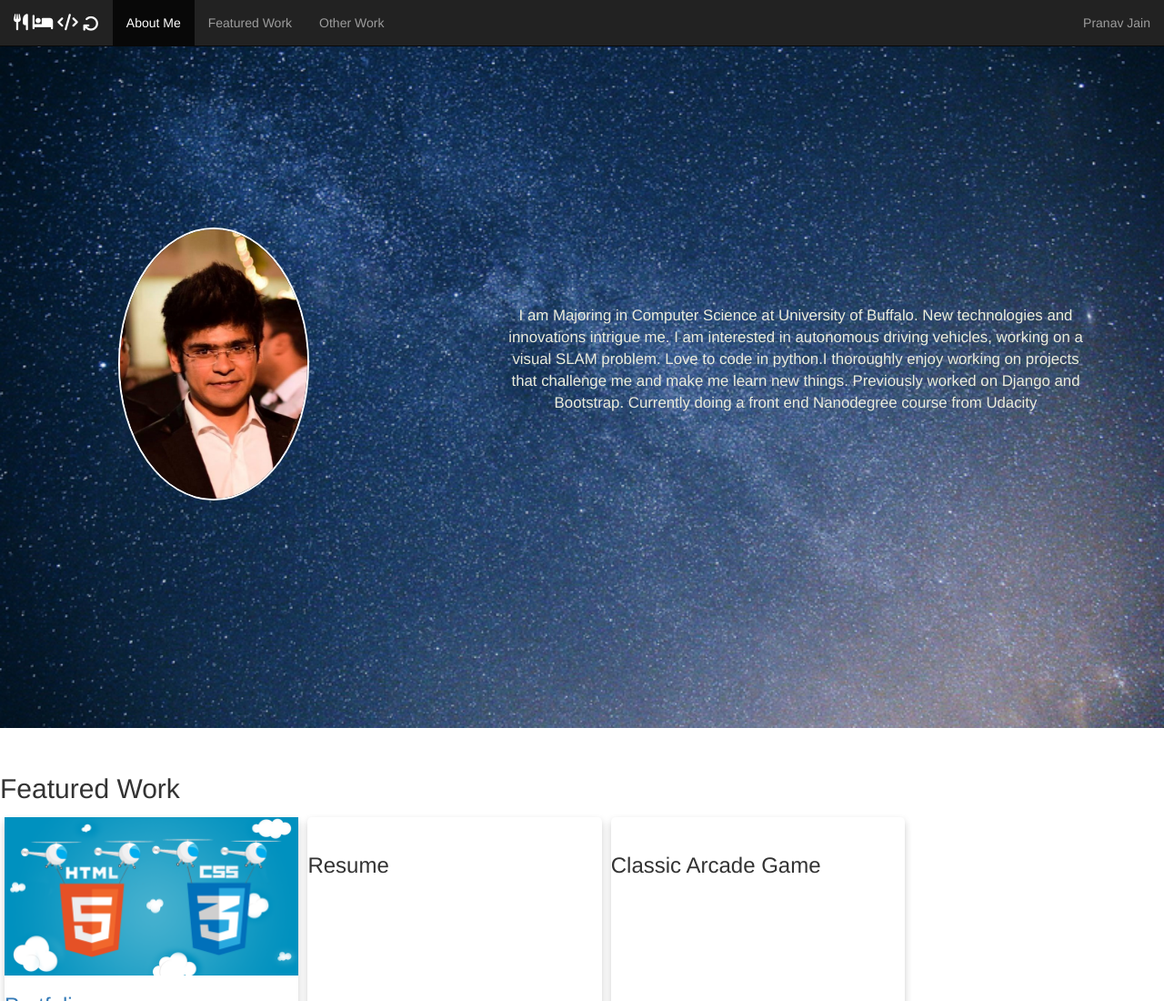
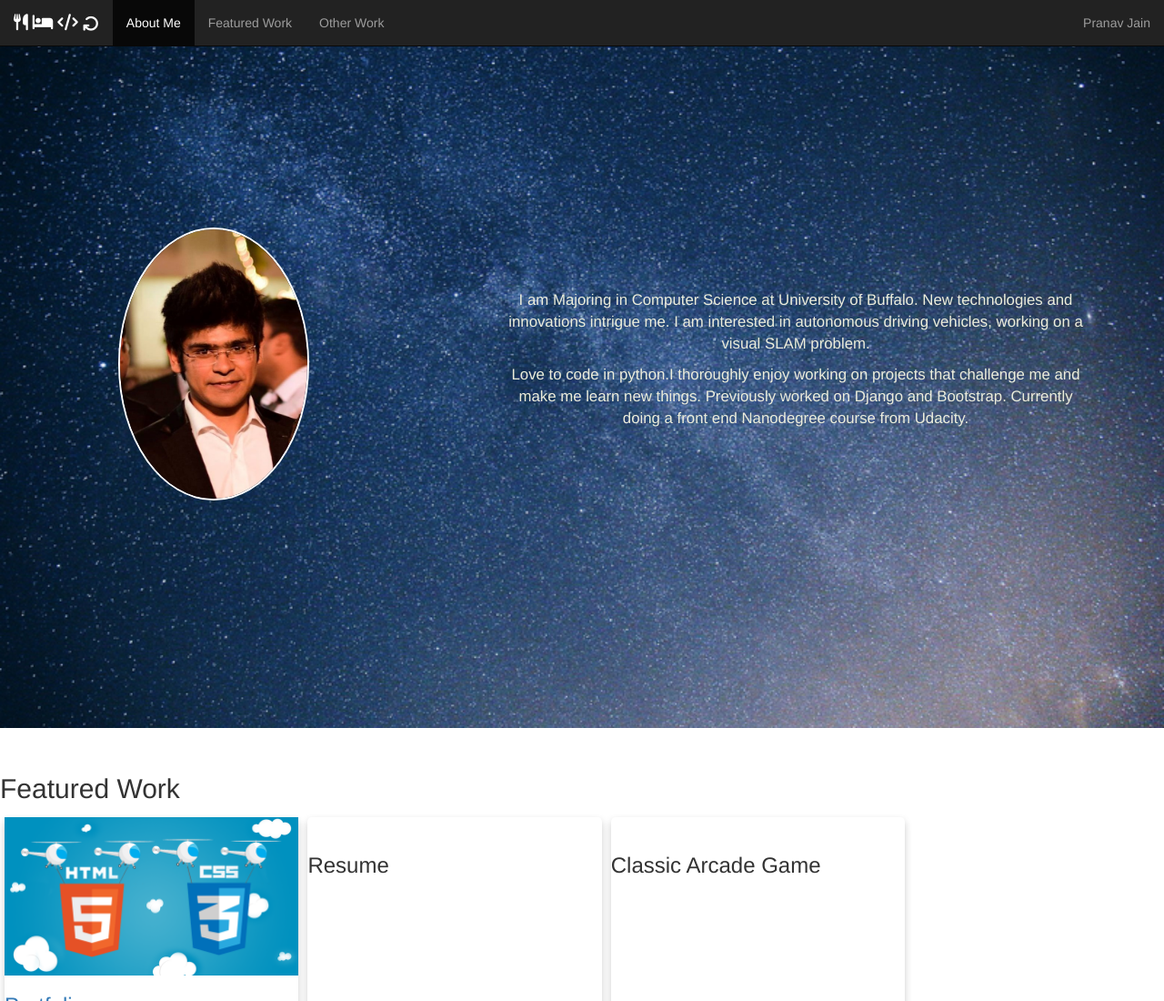
Before and after one commit to pranav9056/portfolio, a website: page index.html in a window 1280 px wide. Shown: the top 1100 px of the page at 91% size. Drawn offline with nearby package versions, Linux system fonts and the light colour scheme.

Commit message:
fix : responsive bio broken in two parts

```diff
--- a/css-min/concat/min_concat.css
+++ b/css-min/concat/min_concat.css
@@ -1,2 +1,2 @@
-article,div,footer,header,nav,section{box-sizing:border-box}body,html{margin:0;padding:0;width:100%;height:100%}.content{display:flex;flex-wrap:wrap}.spacer-up{padding-top:30px}.spacer-down{padding-bottom:15px}.about-me{background-image:image-set(url("../../img/resize/back-800_medium_1x.jpg") 1x,url("../../img/resize/back-1600_large_2x.jpg") 2x);background-image:-webkit-image-set(url("../../img/resize/back-800_medium_1x.jpg") 1x,url("../../img/resize/back-1600_large_2x.jpg") 2x);background-image:url(../../img/resize/back-800_medium_1x.jpg);background-size:cover;align-items:center;height:100vh;display:flex;justify-content:space-around}.img-container{max-width:50%;width:300px;height:300px}.my-img{display:block;margin:0 auto;height:100%;width:auto;border:2px solid #fff;-webkit-border-radius:50%;-moz-border-radius:50%;border-radius:50%}img{max-width:100%}.bio{max-width:50%}.bio p{color:#eceddc;text-align:center;font-size:1.2em}.featured-work{max-width:100%}.featured-work-content{display:flex}.other-work-content{display:flex}.card{display:block;box-shadow:0 4px 8px 0 rgba(0,0,0,.2);transition:.3s;width:40%;border-radius:5px;margin:5px}.card:hover{box-shadow:0 8px 16px 0 rgba(0,0,0,.2)}
-@media screen and (max-width:500px){.about-me{flex-flow:column;justify-content:center}.img-container{max-width:100%;width:200px;height:200px;margin-bottom:10px}.bio{margin-top:10px;font-size:1em;max-width:80%}}@media screen and (min-width:501px) and (max-width:649px){.bio{margin-right:10px}@media screen and (min-width:650px) and (max-width:800px){.bio{margin-right:20px}}}
+article,div,footer,header,nav,section{box-sizing:border-box}body,html{margin:0;padding:0;width:100%;height:100%}.content{display:flex;flex-wrap:wrap}.spacer-up{padding-top:30px}.spacer-down{padding-bottom:15px}.about-me{background-image:image-set(url("../../img/resize/back-800_medium_1x.jpg") 1x,url("../../img/resize/back-1600_large_2x.jpg") 2x);background-image:-webkit-image-set(url("../../img/resize/back-800_medium_1x.jpg") 1x,url("../../img/resize/back-1600_large_2x.jpg") 2x);background-image:url(../../img/resize/back-800_medium_1x.jpg);background-size:cover;align-items:center;height:100vh;display:flex;justify-content:space-around}.img-container{max-width:50%;width:300px;height:300px}.my-img{display:block;margin:0 auto;height:100%;width:auto;border:2px solid #fff;-webkit-border-radius:50%;-moz-border-radius:50%;border-radius:50%}img{max-width:100%}.bio{max-width:50%}.bio p{color:#eceddc;text-align:center;font-size:1.2em}.more-info{display:none}.featured-work{max-width:100%}.featured-work-content{display:flex}.other-work-content{display:flex}.card{display:block;box-shadow:0 4px 8px 0 rgba(0,0,0,.2);transition:.3s;width:40%;border-radius:5px;margin:5px}.card:hover{box-shadow:0 8px 16px 0 rgba(0,0,0,.2)}
+@media screen and (max-width:500px){.about-me{flex-flow:column;justify-content:center}.img-container{max-width:100%;width:200px;height:200px;margin-bottom:10px;margin-top:10px}.bio{margin-top:10px;font-size:1em;max-width:80%}}@media screen and (min-width:501px) and (max-width:649px){.bio{margin-right:10px}}@media screen and (min-width:650px){.more-info{display:block}}@media screen and (min-width:650px) and (max-width:800px){.bio{margin-right:20px}}
--- a/css/main.css
+++ b/css/main.css
@@ -13,12 +13,15 @@ body, html {
   display: flex;
   flex-wrap: wrap;
 }
+
 .spacer-up{
   padding-top: 30px;
 }
+
 .spacer-down{
   padding-bottom: 15px;
 }
+
 .about-me{
   background-image:  image-set(url("../../img/resize/back-800_medium_1x.jpg") 1x,url("../../img/resize/back-1600_large_2x.jpg") 2x);
   background-image:  -webkit-image-set(url("../../img/resize/back-800_medium_1x.jpg") 1x,url("../../img/resize/back-1600_large_2x.jpg") 2x);
@@ -30,13 +33,11 @@ body, html {
   justify-content: space-around;
 }
 
-
 .img-container{
   max-width: 50%;
   width: 300px;
   height: 300px;
 }
-
 
 .my-img{
   display: block;
@@ -55,25 +56,30 @@ img{
 
 .bio{
   max-width: 50%;
-
 }
 
 .bio p{
   color: #ECEDDC;
   text-align:center;
   font-size: 1.2em;
+}
 
+.more-info{
+  display: none;
 }
 
 .featured-work{
   max-width: 100%;
 }
+
 .featured-work-content{
   display: flex;
 }
+
 .other-work-content{
   display: flex;
 }
+
 .card{
   display: block;
   box-shadow: 0 4px 8px 0 rgba(0,0,0,0.2);
--- a/css/responsive.css
+++ b/css/responsive.css
@@ -3,28 +3,36 @@
     flex-flow: column;
     justify-content:center;
   }
+
   .img-container{
-
     max-width: 100%;
     width: 200px;
     height: 200px;
     margin-bottom: 10px;
+    margin-top: 10px;
   }
+
   .bio{
     margin-top: 10px;
     font-size: 1em;
     max-width: 80%;
   }
+}
 
-
-}
 @media screen and (min-width:501px) and (max-width:649px) {
   .bio{
     margin-right: 10px;
   }
+}
+
+@media screen and (min-width:650px) {
+  .more-info{
+    display: block;
+  }
+}
+
 @media screen and (min-width:650px) and (max-width:800px) {
   .bio{
     margin-right: 20px;
   }
-
 }
--- a/index.html
+++ b/index.html
@@ -59,8 +59,11 @@
             <p>I am Majoring in Computer Science at University of Buffalo.
               New technologies and innovations intrigue me.
               I am interested in autonomous driving vehicles, working on a visual SLAM problem.
+            </p>
+            <p class="more-info">
               Love to code in python.I thoroughly enjoy working on projects that challenge me and make me learn new things.
-              Previously worked on Django and Bootstrap. Currently doing a front end Nanodegree course from Udacity </p>
+              Previously worked on Django and Bootstrap. Currently doing a front end Nanodegree course from Udacity.
+            </p>
           </div>
         </div>
       </section>
```
Also changed, not shown: css-min/main.min.css, css-min/responsive.min.css.
